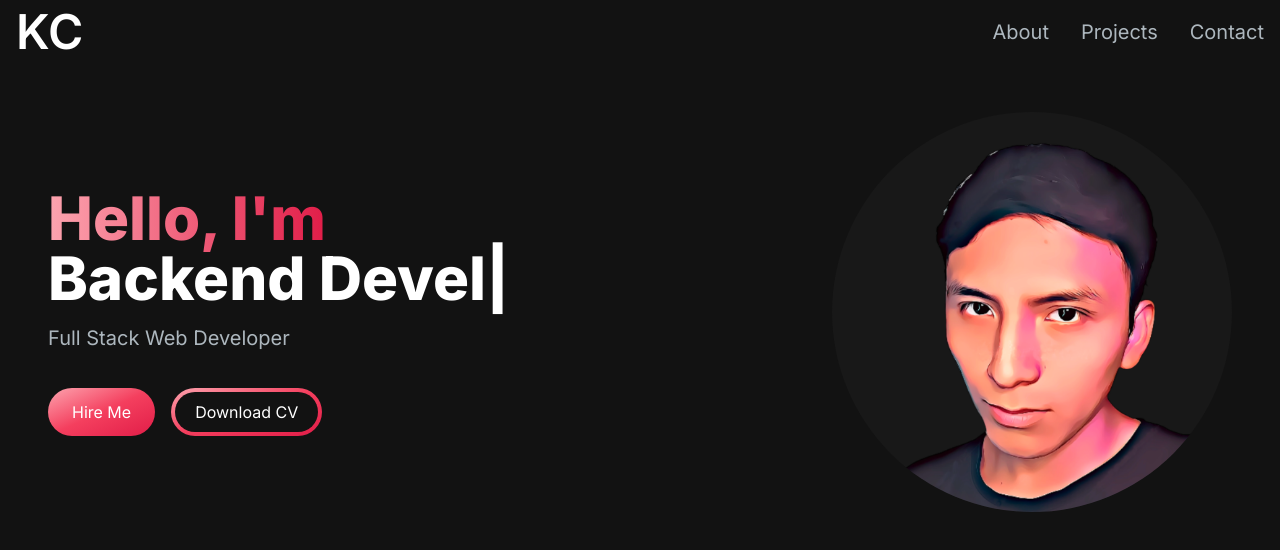
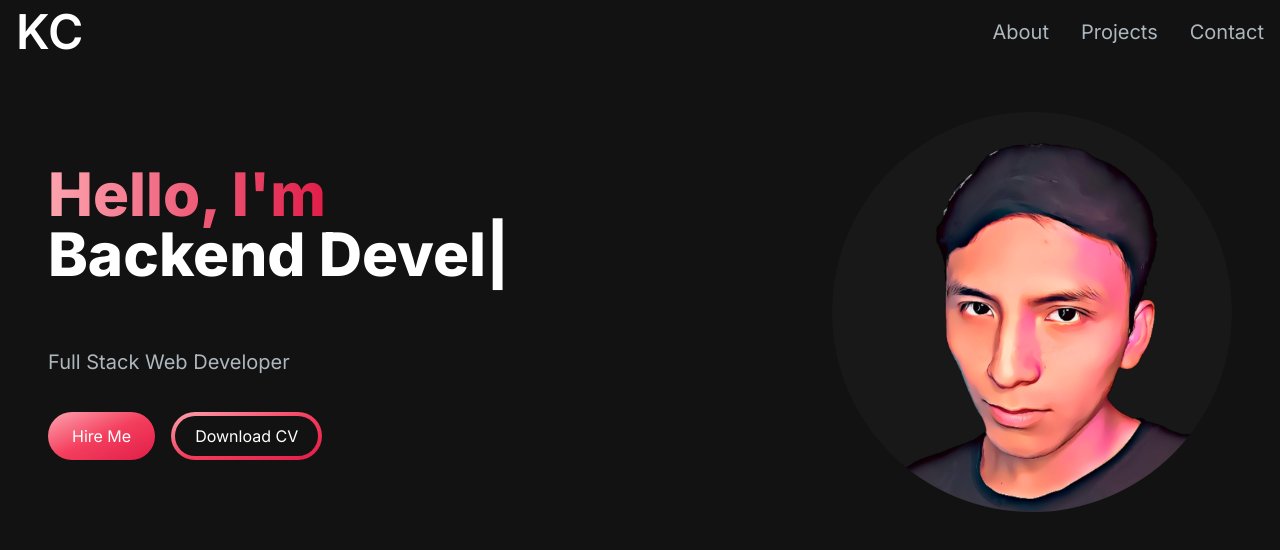
Before and after one commit to kevincalle3101/portfolio, a Next.js app: page / in a window 1280 px wide. Shown: the top 550 px of the page. Built offline with nearby package versions, Linux system fonts and the light colour scheme.

Commit message:
error deploy

```diff
--- a/components/HeroSection.tsx
+++ b/components/HeroSection.tsx
@@ -10,7 +10,7 @@ const HeroSection = () => {
             <div className='grid items-center grid-cols-1 sm:grid-cols-10' >
                 <div className='col-span-6 ml-0 text-center sm:text-left'>
                     <h1 className='text-4xl sm:text-5xl lg:text-6xl mb-4 font-extrabold' >
-                        <span className='text-transparent bg-clip-text bg-gradient-to-r from-rose-300 to-rose-600' >Hello, I'm {" "}</span>
+                        <span className='text-transparent bg-clip-text bg-gradient-to-r from-rose-300 to-rose-600' >Hello, I'm</span>
                         <br/>
                         <TypeAnimation
                             sequence={[
@@ -26,7 +26,7 @@ const HeroSection = () => {
                             repeat={Infinity}
                         />
                     </h1>
-                    <p className='text-[#ADB7BE] mb-6 text-base sm:text-lg lg:text-xl'>Full Stack Web Developer</p>
+                    <p className='text-[#ADB7BE] mb-6 text-base sm:text-lg sm:mt-16  lg:text-xl'>Full Stack Web Developer</p>
                     <div>
                         <button className='px-6 w-full sm:w-fit py-3 rounded-full mr-4 bg-gradient-to-br from-rose-300 via-rose-500 to-rose-600 hover:bg-slate-200 text-white'>Hire Me</button>
                         <button className='px-1 w-full sm:w-fit py-1 rounded-full bg-gradient-to-br from-rose-300 via-rose-500 to-rose-600 hover:bg-slate-800 text-white border border-none mt-3'>
```
